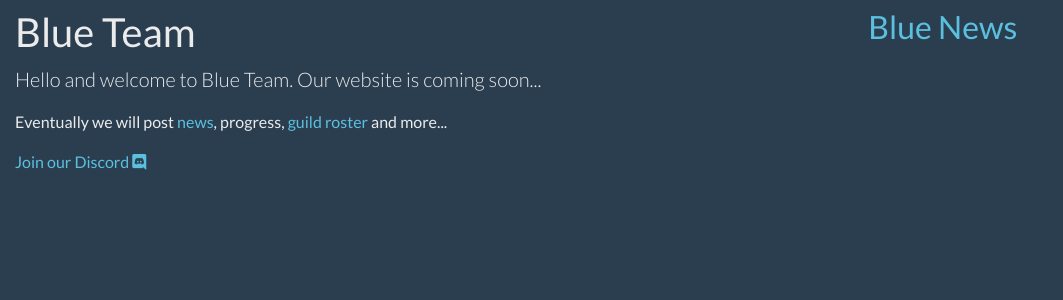
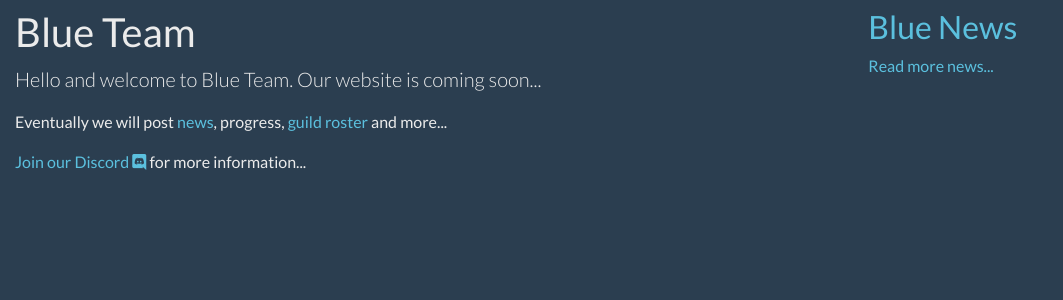
Before and after one commit to smashedr/blueteam-web, a Django app: page / in a window 1280 px wide. Shown: the part 54-354 px from the top of the page, without its empty margins (0-1063 px from the left). Run offline with Django 3.2, Linux system fonts and the light colour scheme; data that the repository does not hold is empty; some libraries are stand-ins or nearby versions.

Commit message:
Split up home templates

```diff
--- a/app/home/views.py
+++ b/app/home/views.py
@@ -26,14 +26,14 @@ def home_view(request):
     else:
         blue_profile = {}
 
-    blue_news = BlueNews.objects.all().order_by('-pk')[:4]
+    blue_news = BlueNews.objects.all().order_by('-pk')[:2]
     data = {'blue_profile': blue_profile, 'blue_news': blue_news}
     return render(request, 'home.html', data)
 
 
 def news_view(request):
     # View: /roster/
-    blue_news = BlueNews.objects.all().order_by('-pk')[:30]
+    blue_news = BlueNews.objects.all().order_by('-pk')[:50]
     return render(request, 'news.html', {'blue_news': blue_news})
 
 
--- a/app/oauth/views.py
+++ b/app/oauth/views.py
@@ -160,7 +160,6 @@ def update_profile(user, user_profile):
     officers = Group.objects.get(name='Officers')
     logger.debug('blue_team_officer: %s', user_profile['blue_team_officer'])
     if user_profile['blue_team_officer']:
-        logger.debug('officer login: %s', user.username)
         officers.user_set.add(user)
     else:
         officers.user_set.remove(user)
--- /dev/null
+++ b/app/templates/home/public.html
@@ -0,0 +1,30 @@
+{% load home_tags %}
+
+<div class="row mt-2">
+
+    <div class="col-md-8">
+        <h1>Blue Team</h1>
+
+        {% if user.is_authenticated %}
+            <p class="lead">Hello {% if user.first_name %}{{ user.first_name }}{% else %}{{ user.username }}{% endif %}
+                and welcome to Blue Team. Our website is coming soon...</p>
+        {% else %}
+            <p class="lead">Hello and welcome to Blue Team. Our website is coming soon...</p>
+        {% endif %}
+
+        <p>Eventually we will post <a class="text-info" href="{% url 'home:news' %}">news</a>,
+            progress, <a class="text-info" href="{% url 'home:roster' %}">guild roster</a> and more...</p>
+
+        <p><a class="text-info" href="{% get_config "BLUE_DISCORD_URL" %}">Join our Discord <i class="fab fa-discord"></i></a> for more information...</p>
+    </div>
+
+    <div class="col-md-4">
+        <h2><a class="text-info" href="{% url 'home:news' %}">Blue News</a></h2>
+        {% for news in blue_news %}
+            {% include 'include/news.html' with news=news %}
+            <br>
+        {% endfor %}
+        <p><a class="text-info" href="{% url 'home:news' %}">Read more news...</a></p>
+    </div>
+
+</div>
```
Also changed, not shown: app/templates/home.html (+5 -49 lines), app/templates/home/blue.html (added, +37 -0 lines).
